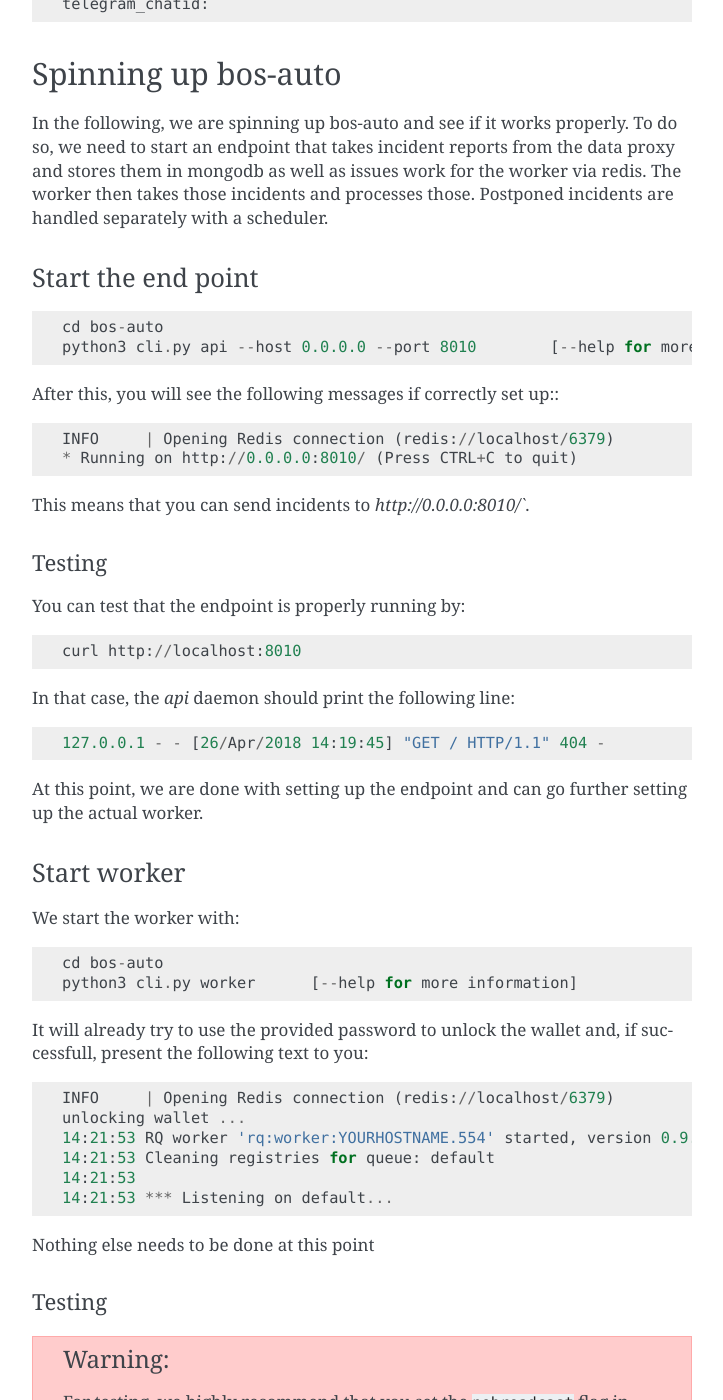
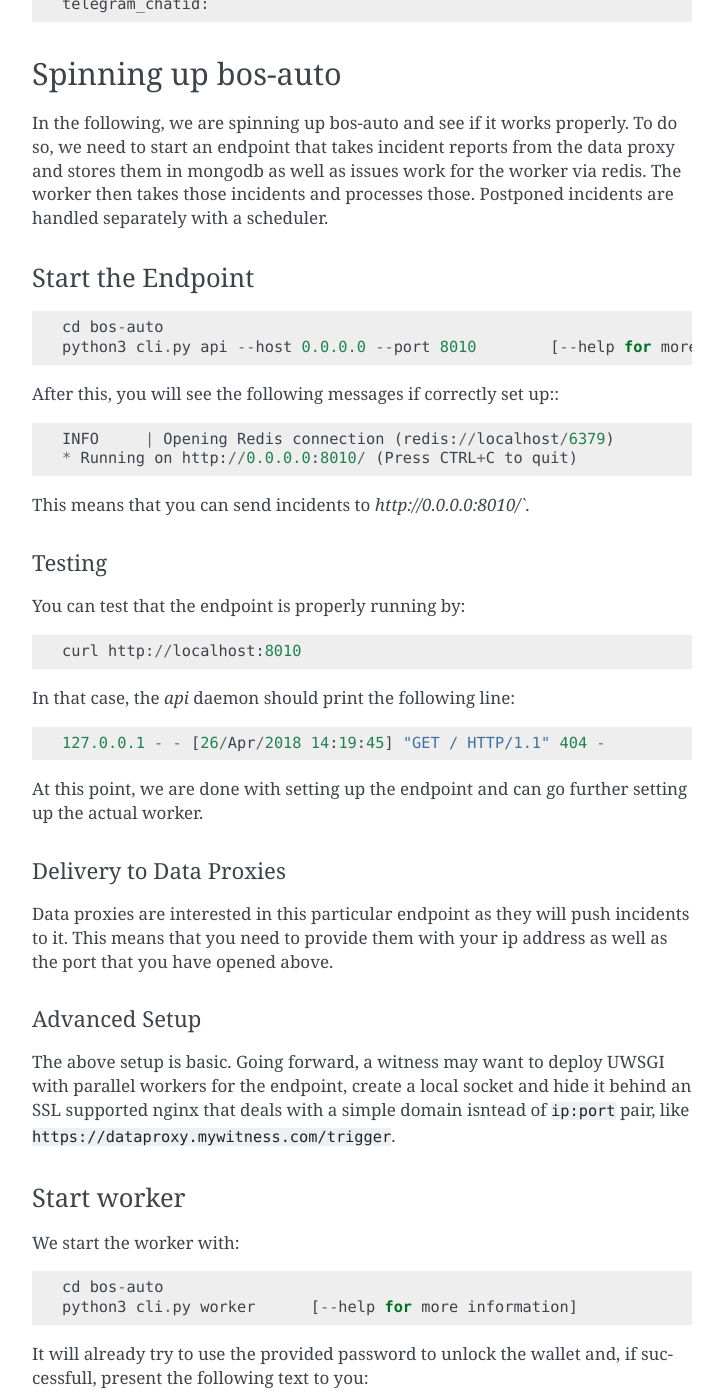
Before and after one commit to peerplays-network/bos-auto, a Sphinx documentation site: the page built from docs/installation.rst, in a window 1280 px wide and 1400 px high, scrolled down 3678 px. Shown: the whole window, without its empty margins (388-1111 px from the left). Built offline with Sphinx 7.4.7, drawn with Linux system fonts in a browser that asks for light colours; some of the changed text lies outside the part shown.

Commit message:
improved endpoint

```diff
--- a/docs/installation.rst
+++ b/docs/installation.rst
@@ -108,8 +108,8 @@
 processes those. Postponed incidents are handled separately with a
 scheduler.
 
-Start the end point
--------------------
+Start the Endpoint
+------------------
 ::
 
     cd bos-auto
@@ -136,6 +136,21 @@
 
 At this point, we are done with setting up the endpoint and can go
 further setting up the actual worker.
+
+Delivery to Data Proxies
+________________________
+
+Data proxies are interested in this particular endpoint as they will
+push incidents to it. This means that you need to provide them with your
+ip address as well as the port that you have opened above.
+
+Advanced Setup
+______________
+
+The above setup is basic. Going forward, a witness may want to deploy
+UWSGI with parallel workers for the endpoint, create a local socket and
+hide it behind an SSL supported nginx that deals with a simple domain
+isntead of ``ip:port`` pair, like ``https://dataproxy.mywitness.com/trigger``.
 
 Start worker
 ------------
```
